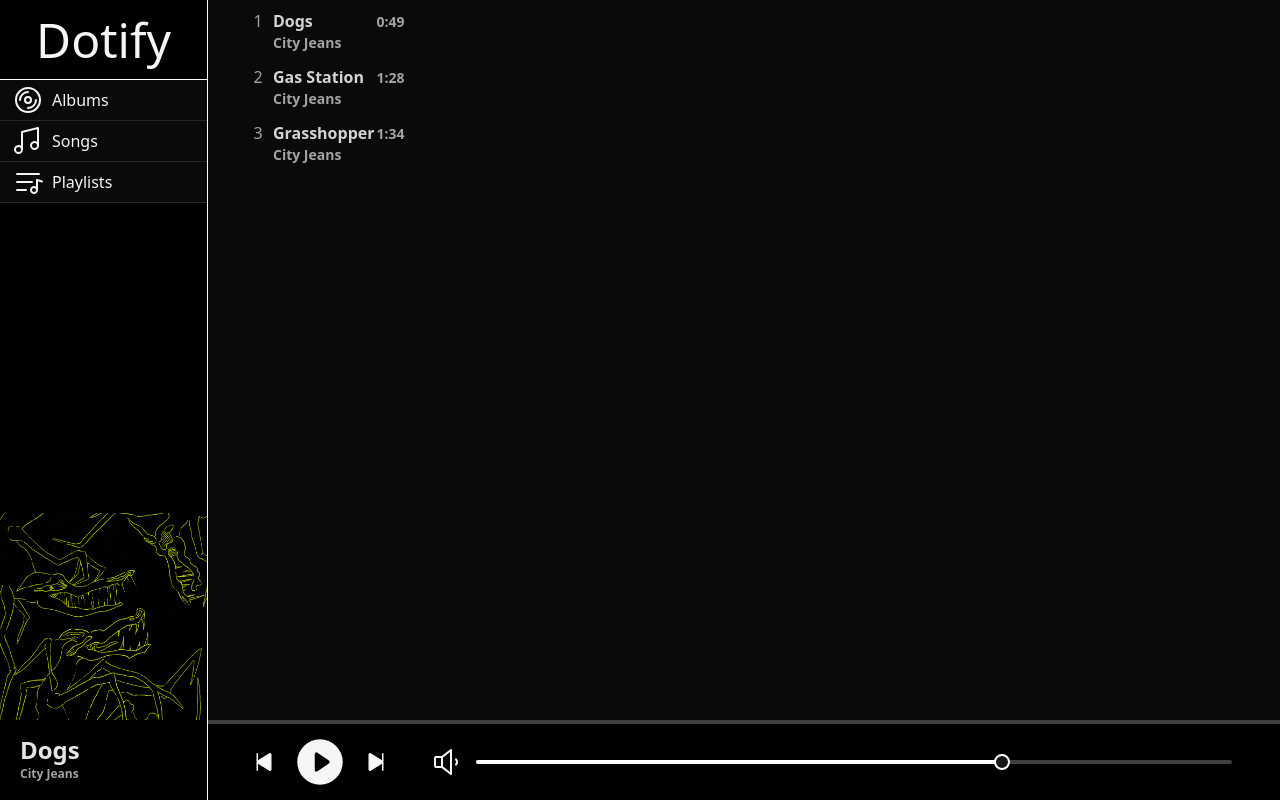
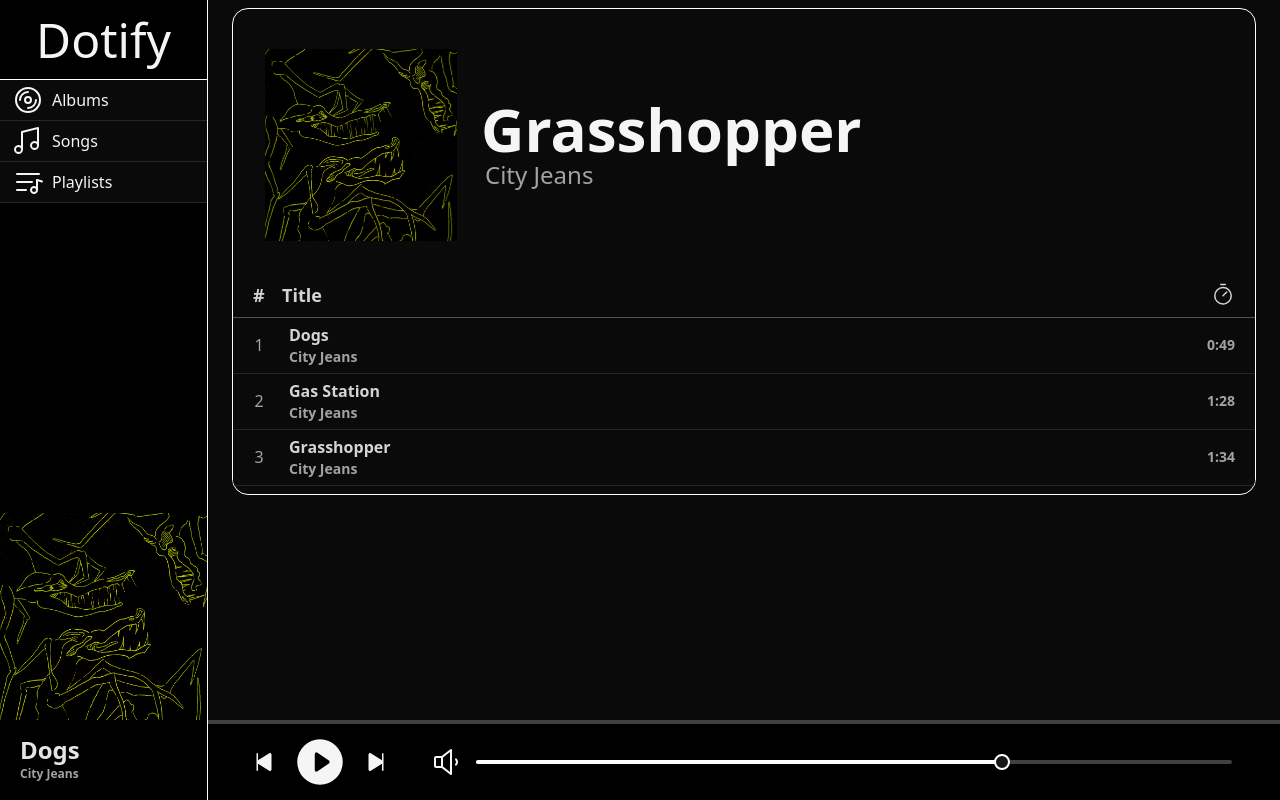
Before and after one commit to eilefsen/dotify, a React (Vite) app: page /album/1 in a window 1280 px wide. Built offline with nearby package versions, Linux system fonts and the light colour scheme.

Commit message:
add album content component

```diff
--- a/src/components/pages/Album.tsx
+++ b/src/components/pages/Album.tsx
@@ -1,20 +1,65 @@
 import {useParams} from "react-router-dom";
 import {SongList} from "../songList";
 import {albums} from "@/testData";
-import {Song} from "../player";
+import {CoverImg, Song, iconsContext} from "../player";
+import {useContext} from "react";
+import {IconContext} from "react-icons";
+import {Album} from "../player/types";
 
 
 export default function AlbumContent() {
+    const icons = useContext(iconsContext);
     const params = useParams();
-    let songs: Song[] = [];
-    albums.forEach((album) => {
-        if (album.id == parseInt(params.albumId!)) {
-            songs = album.songs;
+    var album: Album = {
+        id: 0,
+        title: "",
+        artist: "",
+        imgSrc: "",
+        songs: [],
+    };
+    albums.forEach((a) => {
+        if (a.id == parseInt(params.albumId!)) {
+            album = a;
         }
     });
     return (
-        <>
-            <SongList songs={songs} />
-        </>
+        <div className="w-full rounded-2xl border-white border overflow-hidden py-2">
+            <div className="w-64 p-8 flex items-center">
+                <CoverImg src={album.imgSrc} alt={album.title} />
+                <div className="pl-6 h-full">
+                    <div className="text-6xl font-bold">
+                        {album.title}
+                    </div>
+                    <div className="pl-1 text-neutral-400 text-2xl font-medium">
+                        {album.artist}
+                    </div>
+                </div>
+            </div>
+            <table className="w-full table-fixed">
+                <colgroup>
+                    <col className="w-12" />
+                    <col />
+                    <col className="w-16" />
+                </colgroup>
+                <thead>
+                    <tr className="text-left text-lg h-11 text-neutral-300 border-b border-neutral-600">
+                        <th className="pl-5">
+                            #
+                        </th>
+                        <th>
+                            Title
+                        </th>
+                        <th className="pr-5">
+                            <IconContext.Provider value={{className: "ml-auto"}}>
+                                {icons.timer}
+                            </IconContext.Provider>
+                        </th>
+                    </tr>
+                </thead>
+                <tbody>
+                    <SongList songs={album.songs} />
+                </tbody>
+            </table>
+        </div >
     );
 }
```
